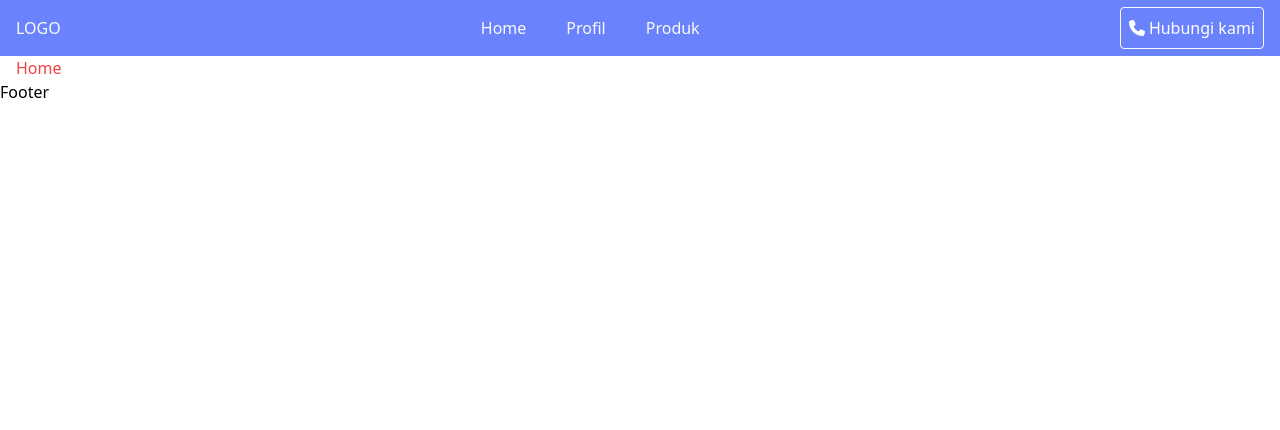
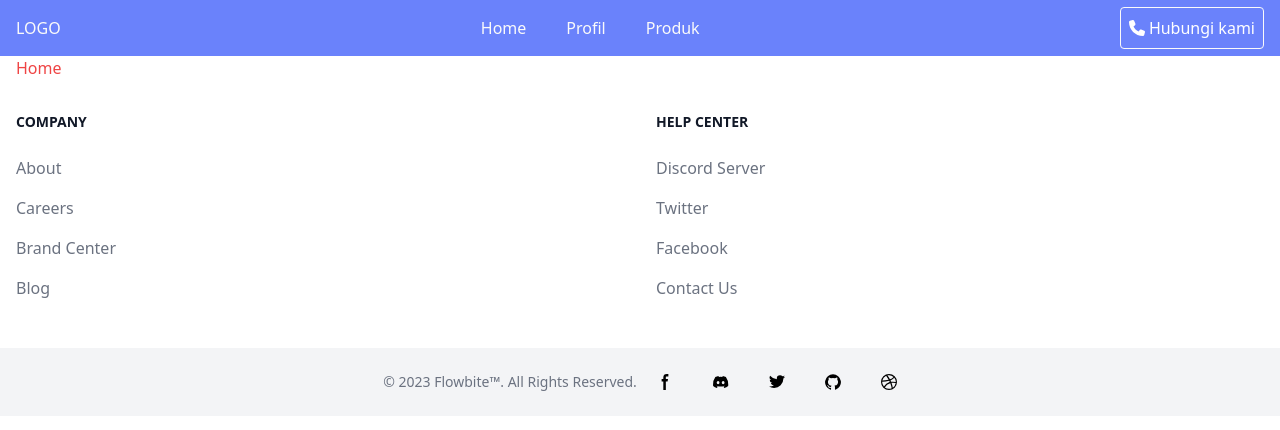
Before and after one commit to Munawir76/req-surveyor-fe, a React (Vite) app: page / in a window 1280 px wide. Shown: the top 430 px of the page. Built offline with nearby package versions, Linux system fonts and the light colour scheme.

Commit message:
change: footer

```diff
--- /dev/null
+++ b/src/assets/icon/icon-footer.jsx
@@ -0,0 +1,27 @@
+const iconFooter = () => {
+  return [
+    {
+      path: 'M6.135 3H8V0H6.135a4.147 4.147 0 0 0-4.142 4.142V6H0v3h2v9.938h3V9h2.021l.592-3H5V3.591A.6.6 0 0 1 5.592 3h.543Z',
+      viewBox: '0 0 8 19',
+    },
+    {
+      path: 'M16.942 1.556a16.3 16.3 0 0 0-4.126-1.3 12.04 12.04 0 0 0-.529 1.1 15.175 15.175 0 0 0-4.573 0 11.585 11.585 0 0 0-.535-1.1 16.274 16.274 0 0 0-4.129 1.3A17.392 17.392 0 0 0 .182 13.218a15.785 15.785 0 0 0 4.963 2.521c.41-.564.773-1.16 1.084-1.785a10.63 10.63 0 0 1-1.706-.83c.143-.106.283-.217.418-.33a11.664 11.664 0 0 0 10.118 0c.137.113.277.224.418.33-.544.328-1.116.606-1.71.832a12.52 12.52 0 0 0 1.084 1.785 16.46 16.46 0 0 0 5.064-2.595 17.286 17.286 0 0 0-2.973-11.59ZM6.678 10.813a1.941 1.941 0 0 1-1.8-2.045 1.93 1.93 0 0 1 1.8-2.047 1.919 1.919 0 0 1 1.8 2.047 1.93 1.93 0 0 1-1.8 2.045Zm6.644 0a1.94 1.94 0 0 1-1.8-2.045 1.93 1.93 0 0 1 1.8-2.047 1.918 1.918 0 0 1 1.8 2.047 1.93 1.93 0 0 1-1.8 2.045Z',
+      viewBox: '0 0 21 16',
+    },
+    {
+      path: 'M20 1.892a8.178 8.178 0 0 1-2.355.635 4.074 4.074 0 0 0 1.8-2.235 8.344 8.344 0 0 1-2.605.98A4.13 4.13 0 0 0 13.85 0a4.068 4.068 0 0 0-4.1 4.038 4 4 0 0 0 .105.919A11.705 11.705 0 0 1 1.4.734a4.006 4.006 0 0 0 1.268 5.392 4.165 4.165 0 0 1-1.859-.5v.05A4.057 4.057 0 0 0 4.1 9.635a4.19 4.19 0 0 1-1.856.07 4.108 4.108 0 0 0 3.831 2.807A8.36 8.36 0 0 1 0 14.184 11.732 11.732 0 0 0 6.291 16 11.502 11.502 0 0 0 17.964 4.5c0-.177 0-.35-.012-.523A8.143 8.143 0 0 0 20 1.892Z',
+
+      viewBox: '0 0 20 17',
+    },
+    {
+      path: 'M10 .333A9.911 9.911 0 0 0 6.866 19.65c.5.092.678-.215.678-.477 0-.237-.01-1.017-.014-1.845-2.757.6-3.338-1.169-3.338-1.169a2.627 2.627 0 0 0-1.1-1.451c-.9-.615.07-.6.07-.6a2.084 2.084 0 0 1 1.518 1.021 2.11 2.11 0 0 0 2.884.823c.044-.503.268-.973.63-1.325-2.2-.25-4.516-1.1-4.516-4.9A3.832 3.832 0 0 1 4.7 7.068a3.56 3.56 0 0 1 .095-2.623s.832-.266 2.726 1.016a9.409 9.409 0 0 1 4.962 0c1.89-1.282 2.717-1.016 2.717-1.016.366.83.402 1.768.1 2.623a3.827 3.827 0 0 1 1.02 2.659c0 3.807-2.319 4.644-4.525 4.889a2.366 2.366 0 0 1 .673 1.834c0 1.326-.012 2.394-.012 2.72 0 .263.18.572.681.475A9.911 9.911 0 0 0 10 .333Z',
+      viewBox: '0 0 20 20',
+    },
+    {
+      path: 'M10 0a10 10 0 1 0 10 10A10.009 10.009 0 0 0 10 0Zm6.613 4.614a8.523 8.523 0 0 1 1.93 5.32 20.094 20.094 0 0 0-5.949-.274c-.059-.149-.122-.292-.184-.441a23.879 23.879 0 0 0-.566-1.239 11.41 11.41 0 0 0 4.769-3.366ZM8 1.707a8.821 8.821 0 0 1 2-.238 8.5 8.5 0 0 1 5.664 2.152 9.608 9.608 0 0 1-4.476 3.087A45.758 45.758 0 0 0 8 1.707ZM1.642 8.262a8.57 8.57 0 0 1 4.73-5.981A53.998 53.998 0 0 1 9.54 7.222a32.078 32.078 0 0 1-7.9 1.04h.002Zm2.01 7.46a8.51 8.51 0 0 1-2.2-5.707v-.262a31.64 31.64 0 0 0 8.777-1.219c.243.477.477.964.692 1.449-.114.032-.227.067-.336.1a13.569 13.569 0 0 0-6.942 5.636l.009.003ZM10 18.556a8.508 8.508 0 0 1-5.243-1.8 11.717 11.717 0 0 1 6.7-5.332.509.509 0 0 1 .055-.02 35.65 35.65 0 0 1 1.819 6.476 8.476 8.476 0 0 1-3.331.676Zm4.772-1.462A37.232 37.232 0 0 0 13.113 11a12.513 12.513 0 0 1 5.321.364 8.56 8.56 0 0 1-3.66 5.73h-.002Z',
+      viewBox: '0 0 20 20',
+    },
+  ];
+};
+
+export default iconFooter;
--- a/src/components/Footer.jsx
+++ b/src/components/Footer.jsx
@@ -1,7 +1,70 @@
 import React from 'react';
+import itemsFooter from '../constant/wording-footer.jsx';
+import iconFooter from '../assets/icon/icon-footer.jsx';
 
 function Footer() {
-  return <div>Footer</div>;
+  const items = itemsFooter();
+  const icons = iconFooter();
+
+  return (
+    <div class="bg-white dark:bg-gray-900">
+      <div class="mx-auto w-full max-w-screen-xl lg:w-full">
+        <div class="grid grid-cols-2 gap-8 px-4 py-6 lg:py-8 md:grid-cols-2">
+          {items.map(item => {
+            return (
+              <div>
+                <h2 class="mb-6 text-sm font-semibold text-gray-900 uppercase dark:text-white">
+                  {item.title}
+                </h2>
+                <ul class="text-gray-500 dark:text-gray-400 font-medium">
+                  {item.child.map(item => {
+                    return (
+                      <li class="mb-4">
+                        <a href="#" class=" hover:underline">
+                          {item.name}
+                        </a>
+                      </li>
+                    );
+                  })}
+                </ul>
+              </div>
+            );
+          })}
+        </div>
+        <div class="px-4 py-6 bg-gray-100 dark:bg-gray-700 md:flex md:items-center md:justify-center sm:flex sm:justify-center lg:flex lg:justify-center">
+          <span class="text-sm text-gray-500 dark:text-gray-300 sm:text-center">
+            © 2023 <a href="https://flowbite.com/">Flowbite™</a>. All Rights
+            Reserved.
+          </span>
+          <div class="flex mt-4 sm:justify-center md:mt-0 space-x-5 rtl:space-x-reverse">
+            {icons.map(item => {
+              return (
+                <>
+                  <a
+                    href="#"
+                    class="text-gray-400 hover:text-gray-900 dark:hover:text-white"
+                  ></a>
+                  <svg
+                    class="w-4 h-4"
+                    aria-hidden="true"
+                    xmlns="http://www.w3.org/2000/svg"
+                    fill="currentColor"
+                    viewBox={item?.viewBox}
+                  >
+                    <path
+                      fill-rule="evenodd"
+                      d={item?.path}
+                      clip-rule="evenodd"
+                    />
+                  </svg>
+                </>
+              );
+            })}
+          </div>
+        </div>
+      </div>
+    </div>
+  );
 }
 
 export default Footer;
--- /dev/null
+++ b/src/constant/wording-footer.jsx
@@ -0,0 +1,43 @@
+const itemsFooter = () => {
+  return [
+    {
+      index: 1,
+      title: 'Company',
+      child: [
+        {
+          name: 'About',
+        },
+        {
+          name: 'Careers',
+        },
+        {
+          name: 'Brand Center',
+        },
+        {
+          name: 'Blog',
+        },
+      ],
+    },
+    {
+      index: 2,
+      title: ' Help center',
+      child: [
+        {
+          name: 'Discord Server',
+        },
+        {
+          name: 'Twitter',
+        },
+        {
+          name: 'Facebook',
+        },
+        {
+          name: 'Contact Us',
+        },
+      ],
+    },
+
+  ];
+};
+
+export default itemsFooter;
```
